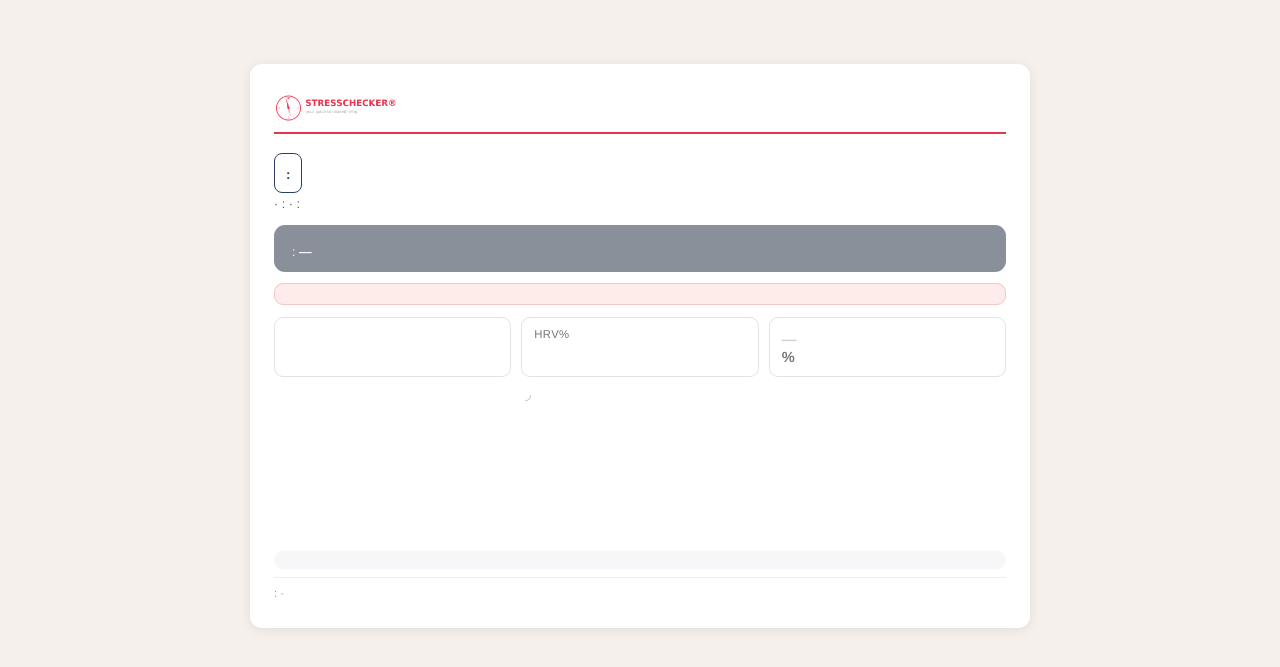
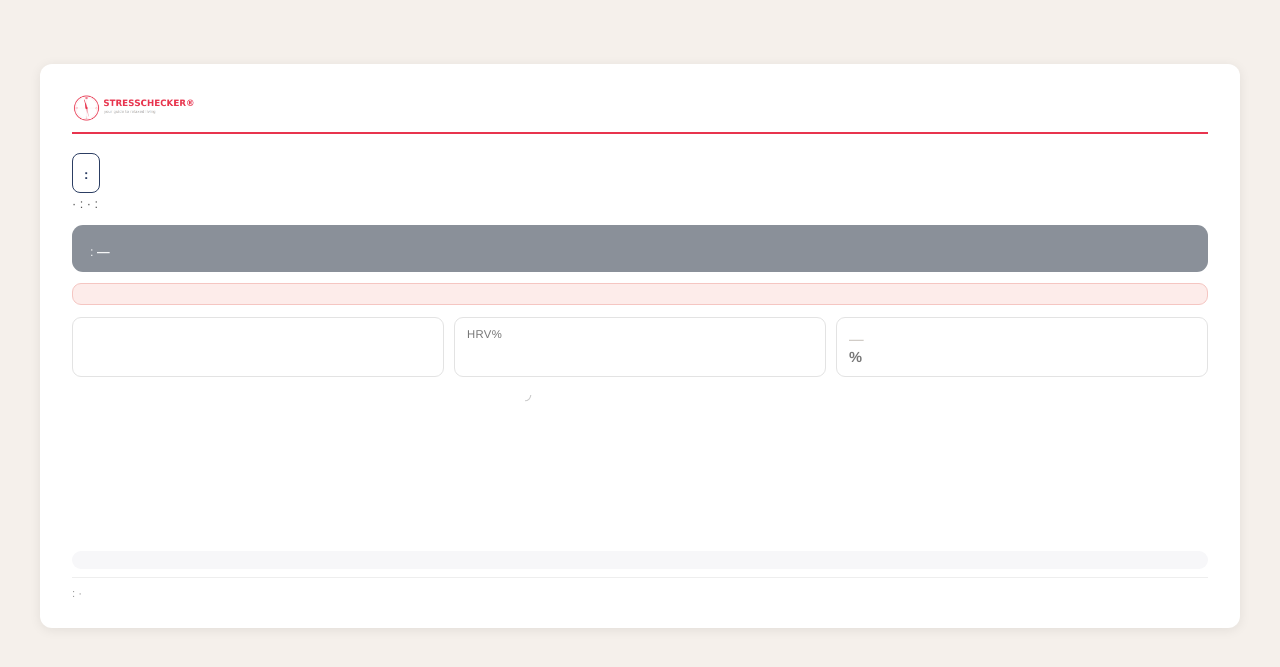
Before and after one commit to paulpannevis-svg/stresschecker, a Python web app: template templates/reports/event_participant.html in a window 1280 px wide. Shown: the top 667 px of the page. Run offline with Jinja, Linux system fonts and the light colour scheme; the template is opened without the code that fills it, so the values that code supplies are empty.

Commit message:
VB event /view: verbreed rapport-kolom 780px->1200px (schermvullender, alleen @media screen; PDF byte-identiek)
Co-Authored-By: Claude Opus 4.8 (1M context) <noreply@anthropic.com>

```diff
--- a/templates/reports/event_participant.html
+++ b/templates/reports/event_participant.html
@@ -102,8 +102,8 @@
       .pro-header .lang { display: inline-flex; }
       .pro-header .lang a { border: none; padding: .2rem .4rem; color: #888; font-weight: 600; }
       .pro-header .lang a.on { color: #E8344E; }
-      .report-col { max-width: 780px; margin: 0 auto; background: #fff; border-radius: 12px;
-                   box-shadow: 0 2px 12px rgba(0,0,0,.08); padding: 28px 24px; box-sizing: border-box; }
+      .report-col { max-width: 1200px; margin: 0 auto; background: #fff; border-radius: 12px;
+                   box-shadow: 0 2px 12px rgba(0,0,0,.08); padding: 28px 32px; box-sizing: border-box; }
     }
     /* Smal scherm (tablet/telefoon): kolommen stapelen, gauge + kwadrant onder elkaar. */
     @media screen and (max-width: 680px) {
```
